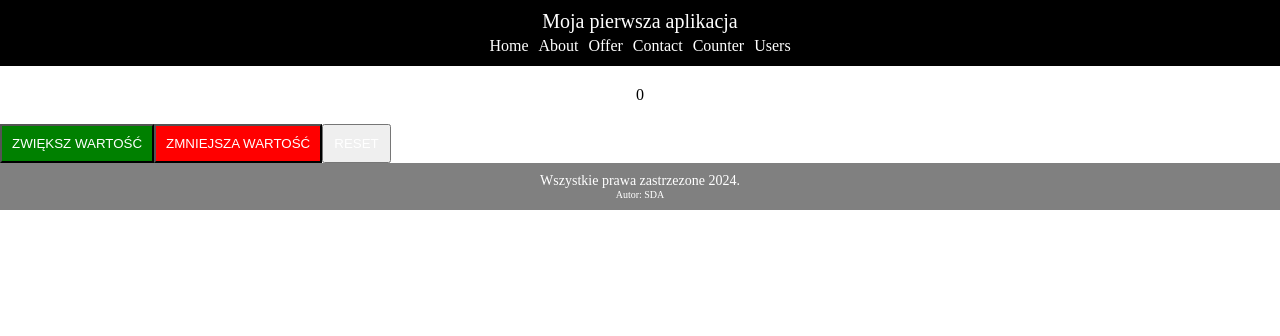
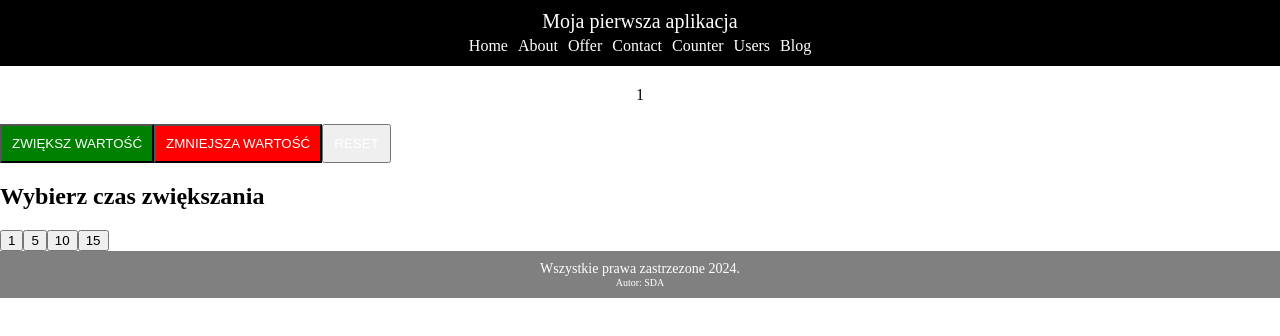
Before and after one commit to KajBialas/SDA-35-React, a React (Vite) app: page /counter in a window 1280 px wide. Shown: the top 336 px of the page. Built offline with nearby package versions, Linux system fonts and the light colour scheme.

Commit message:
Blog post list

```diff
--- a/src/App.jsx
+++ b/src/App.jsx
@@ -6,6 +6,7 @@ import Offer from './pages/offer/Offer';
 import About from './pages/about/About';
 import Users from './pages/users/Users';
 import Counter from './pages/counter/Counter';
+import Blog from './pages/blog/Blog';
 import { TEXTS } from './utils/translations';
 import { BrowserRouter as Router, Routes, Route } from 'react-router-dom';
 
@@ -24,6 +25,7 @@ function App() {
           <Route path="/offer" element={<Offer />} />
           <Route path="/users" element={<Users />} />
           <Route path="/counter" element={<Counter />} />
+          <Route path="/blog" element={<Blog />} />
         </Routes>
       </Router>
 
--- a/src/components/counter/Counter.jsx
+++ b/src/components/counter/Counter.jsx
@@ -7,6 +7,7 @@ const INITIAL_COUNTER_VALUE = 0;
 
 const Counter = () => {
   const [counter, setCounter] = useState(INITIAL_COUNTER_VALUE);
+  const [intervalTime, setIntervalTime] = useState(5);
 
   const handleIncrementCounter = () => {
     setCounter(counter + 1);
@@ -20,32 +21,17 @@ const Counter = () => {
     setCounter(INITIAL_COUNTER_VALUE);
   }
 
-  // const timeout = setInterval(() => {
-  //   // setCounter(counter+1)
-  // }, 10000);
+  useEffect(() => {
+    const interval = setInterval(() => {
+      setCounter((currentState) => currentState + 1);
+    }, intervalTime * 1000);
 
-  // clearInterval(timeout);
+    return () => {
+      clearInterval(interval);
+    }
+  }, [intervalTime]);
 
 
-  // montowanie komponentu
-  // odswiezanie komponentu
-  // odmontowywanie komponentu
-
-  useEffect(() => {
-    console.log('montowanie komponentu');
-
-    return () => {
-      console.log('odmontowywanie komponentu');
-    }
-  }, []);
-
-  useEffect(() => {
-    console.log('odswiezenie przez counter')
-  }, [counter]);
-
-  useEffect(() => {
-    console.log('kazde odswiezenie komponentu');
-  });
 
   return (
     <>
@@ -53,8 +39,21 @@ const Counter = () => {
         <Button text={TEXTS.counter.button.incrementText} handleClick={handleIncrementCounter} type="positive"/>
         <Button text={TEXTS.counter.button.decrementText} handleClick={handleDecrementCounter} type="negative"/>
         <Button text={TEXTS.counter.button.resetText} handleClick={handleResetCounter} />
+
+        <h2>Wybierz czas zwiększania</h2>
+        <button onClick={() => setIntervalTime(1)}>1</button>
+        <button onClick={() => setIntervalTime(5)}>5</button>
+        <button onClick={() => setIntervalTime(10)}>10</button>
+        <button onClick={() => setIntervalTime(15)}>15</button>
     </>
   )
 }
 
 export default Counter;
+
+
+// Zadanie 1
+// Utwórz funkcjonalność automatycznego zwięszkania się stanu licznika co 5s
+
+// Zadanie 1 Dodatkowe
+// Utwórz przyciski, ktore pozwola wybrac co ile sekund ma automatycznie zwiekszac się licznik 5, 10 ,15
--- a/src/components/header/Header.jsx
+++ b/src/components/header/Header.jsx
@@ -24,6 +24,9 @@ const Header = ({title}) => {
                 <Link to="/users" className={styles.headerLink}>
                     Users
                 </Link>
+                <Link to="/blog" className={styles.headerLink}>
+                    Blog
+                </Link>
             </nav>
         </header>
     )
--- /dev/null
+++ b/src/pages/blog/Blog.jsx
@@ -0,0 +1,27 @@
+import { useState, useEffect } from 'react';
+
+const Blog = () => {
+    const [ blogData, setBlogData] = useState([]);
+
+    useEffect(() => {
+    fetch('https://jsonplaceholder.typicode.com/posts')
+        .then(response => response.json())
+        .then(data => setBlogData(data));
+    }, []);
+
+    const renderBlogPosts = () => blogData.map(blogPost => (
+        <div key={blogPost.id}>
+            {blogPost.title}
+        </div>
+    ));
+
+
+    return (
+        <>
+            <h1>Blog</h1>
+            {renderBlogPosts()}
+        </>
+    )
+}
+
+export default Blog;
```
Also changed, not shown: src/pages/home/Home.jsx (+11 -0 lines).
